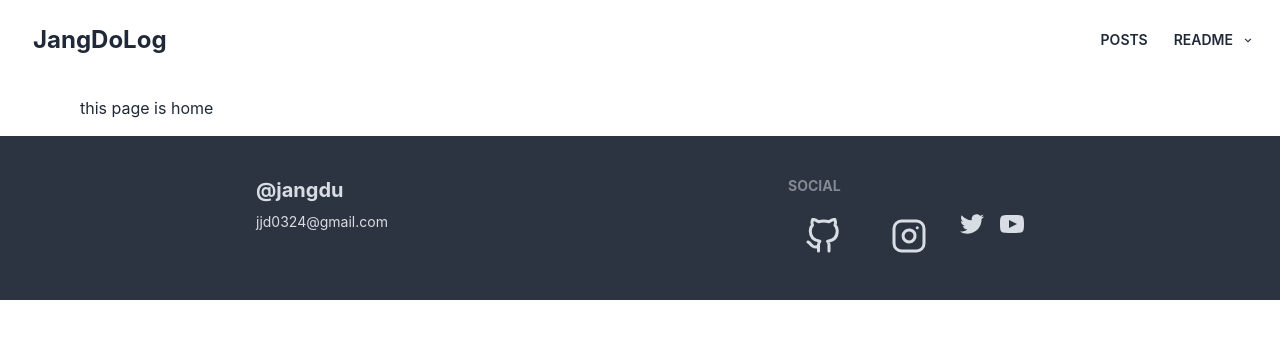
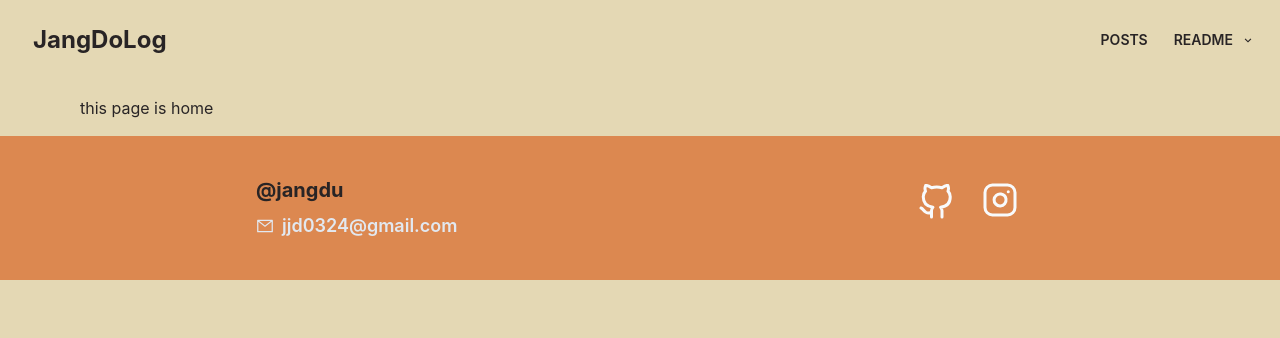
Before and after one commit to jangdu/jangduLog_frontend, a React (Create React App) app: page / in a window 1280 px wide. Shown: the top 338 px of the page. Built offline with nearby package versions, Linux system fonts and the light colour scheme.

Commit message:
fix: 테마 변경

```diff
--- a/src/components/footer/Footer.js
+++ b/src/components/footer/Footer.js
@@ -1,53 +1,32 @@
 import React from 'react';
 import { Link } from 'react-router-dom';
 import { FiGithub, FiInstagram } from 'react-icons/fi';
+import { AiOutlineMail } from 'react-icons/ai';
 
 export default function Footer() {
   return (
-    <footer className="footer p-10 bg-neutral text-neutral-content justify-between xl:px-[20%]">
+    <footer className="footer p-10 bg-accent text-retro-content justify-between xl:px-[20%]">
       <aside>
         <h1 className="font-bold text-xl">@jangdu</h1>
-        <p>
+        <p className="font-semibold text-lg text-slate-200 flex flex-row items-center gap-2">
+          <AiOutlineMail />
           jjd0324@gmail.com
-          <br />
         </p>
       </aside>
       <nav>
-        <header className="footer-title">Social</header>
-        <div className="grid grid-flow-col gap-4">
+        {/* <header className="footer-title">Social</header> */}
+        <div className=" grid grid-flow-col gap-4">
           <Link
             to={'https://github.com/jangdu/'}
-            className="text-4xl btn btn-ghost rounded-btn"
+            className="text-4xl btn btn-ghost text-slate-50 btn-square rounded-btn pt-1"
           >
             <FiGithub />
           </Link>
           <Link
             to={'https://github.com/jangdu/'}
-            className="text-4xl btn btn-ghost rounded-btn"
+            className="text-4xl btn btn-ghost text-slate-50 btn-square rounded-btn"
           >
             <FiInstagram />
-          </Link>
-          <Link>
-            <svg
-              xmlns="http://www.w3.org/2000/svg"
-              width="24"
-              height="24"
-              viewBox="0 0 24 24"
-              className="fill-current"
-            >
-              <path d="M24 4.557c-.883.392-1.832.656-2.828.775 1.017-.609 1.798-1.574 2.165-2.724-.951.564-2.005.974-3.127 1.195-.897-.957-2.178-1.555-3.594-1.555-3.179 0-5.515 2.966-4.797 6.045-4.091-.205-7.719-2.165-10.148-5.144-1.29 2.213-.669 5.108 1.523 6.574-.806-.026-1.566-.247-2.229-.616-.054 2.281 1.581 4.415 3.949 4.89-.693.188-1.452.232-2.224.084.626 1.956 2.444 3.379 4.6 3.419-2.07 1.623-4.678 2.348-7.29 2.04 2.179 1.397 4.768 2.212 7.548 2.212 9.142 0 14.307-7.721 13.995-14.646.962-.695 1.797-1.562 2.457-2.549z"></path>
-            </svg>
-          </Link>
-          <Link>
-            <svg
-              xmlns="http://www.w3.org/2000/svg"
-              width="24"
-              height="24"
-              viewBox="0 0 24 24"
-              className="fill-current"
-            >
-              <path d="M19.615 3.184c-3.604-.246-11.631-.245-15.23 0-3.897.266-4.356 2.62-4.385 8.816.029 6.185.484 8.549 4.385 8.816 3.6.245 11.626.246 15.23 0 3.897-.266 4.356-2.62 4.385-8.816-.029-6.185-.484-8.549-4.385-8.816zm-10.615 12.816v-8l8 3.993-8 4.007z"></path>
-            </svg>
           </Link>
         </div>
       </nav>
--- a/src/components/navbar/Navbar.js
+++ b/src/components/navbar/Navbar.js
@@ -11,7 +11,7 @@ export default function Navbar() {
         <div className="flex-1">
           <Link
             to={'/'}
-            className="btn btn-ghost normal-case text-xl sm:font-bold sm:text-2xl"
+            className="btn btn-ghost normal-case text-xl font-bold sm:text-2xl"
           >
             JangDoLog
           </Link>
--- a/tailwind.config.js
+++ b/tailwind.config.js
@@ -1,14 +1,17 @@
 /** @type {import('tailwindcss').Config} */
-const defaultTheme = require("tailwindcss/defaultTheme");
+const defaultTheme = require('tailwindcss/defaultTheme');
 
 module.exports = {
-  content: ["./src/**/*.{jsx,js}"],
+  content: ['./src/**/*.{jsx,js}'],
   theme: {
     extend: {
       fontFamily: {
-        sans: ["Inter var", ...defaultTheme.fontFamily.sans],
+        sans: ['Inter var', ...defaultTheme.fontFamily.sans],
       },
     },
   },
-  plugins: [require("daisyui")],
+  plugins: [require('daisyui')],
+  daisyui: {
+    themes: ['retro'],
+  },
 };
```
